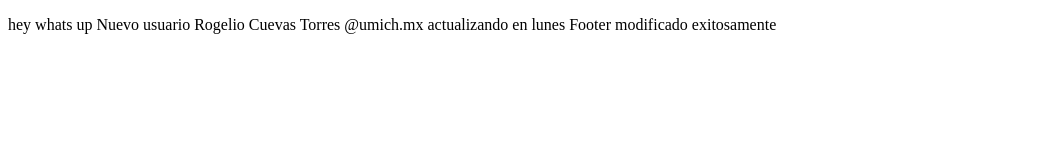
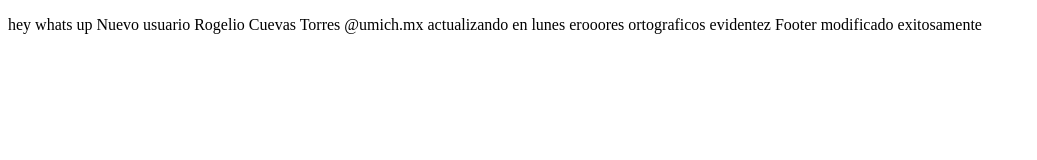
Before and after one commit to rogelio-cuevas/Personal, a plain HTML site: page index.html in a window 1280 px wide. Shown: the whole page, without its empty margins (0-1037 px from the left). Drawn offline with Linux system fonts and the light colour scheme.

Commit message:
insertando errores

```diff
--- a/index.html
+++ b/index.html
@@ -11,7 +11,7 @@
         hey whats up
         Nuevo usuario Rogelio Cuevas Torres @umich.mx
         actualizando en lunes
-
+        erooores ortograficos evidentez
         Footer modificado exitosamente
 
     </p>
```
